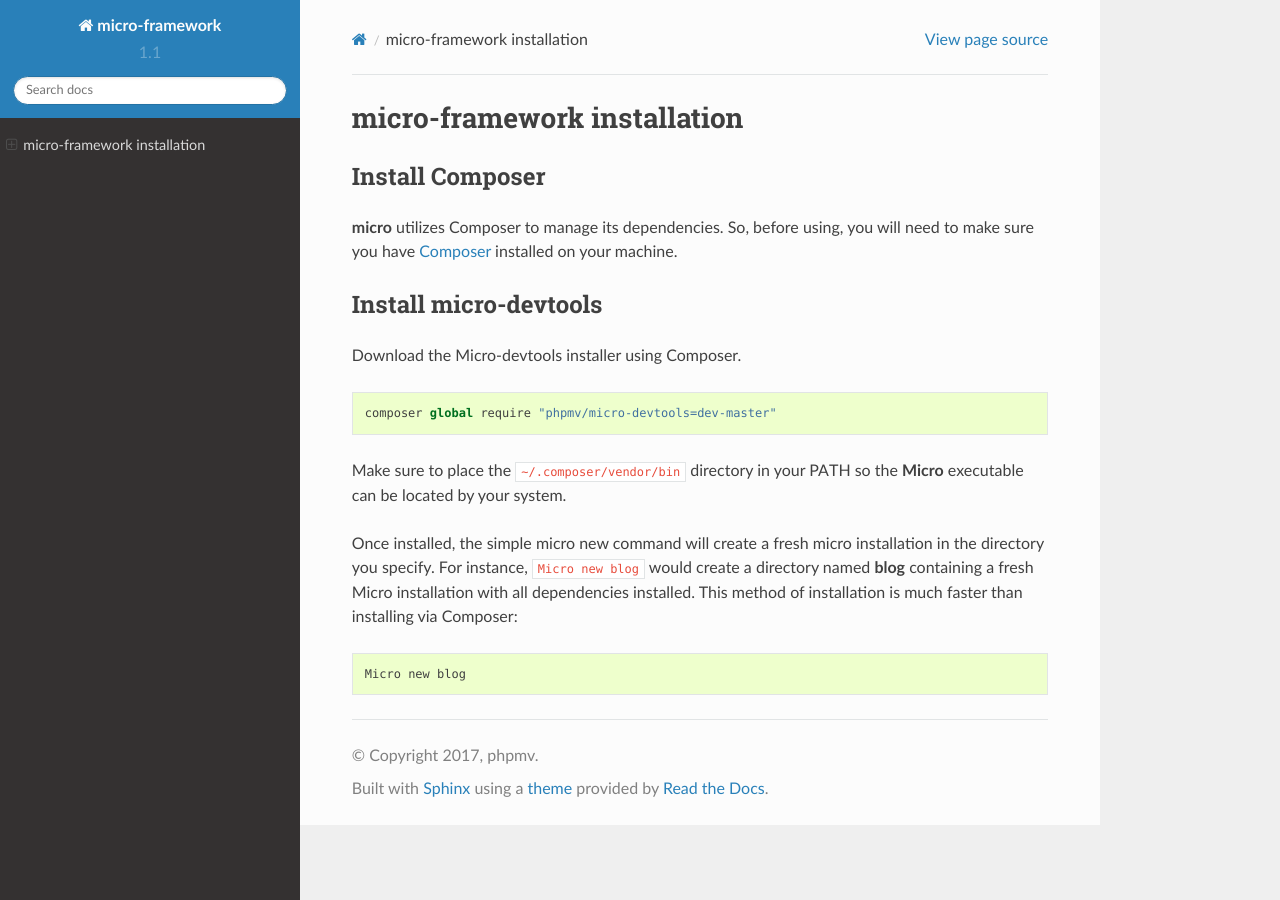
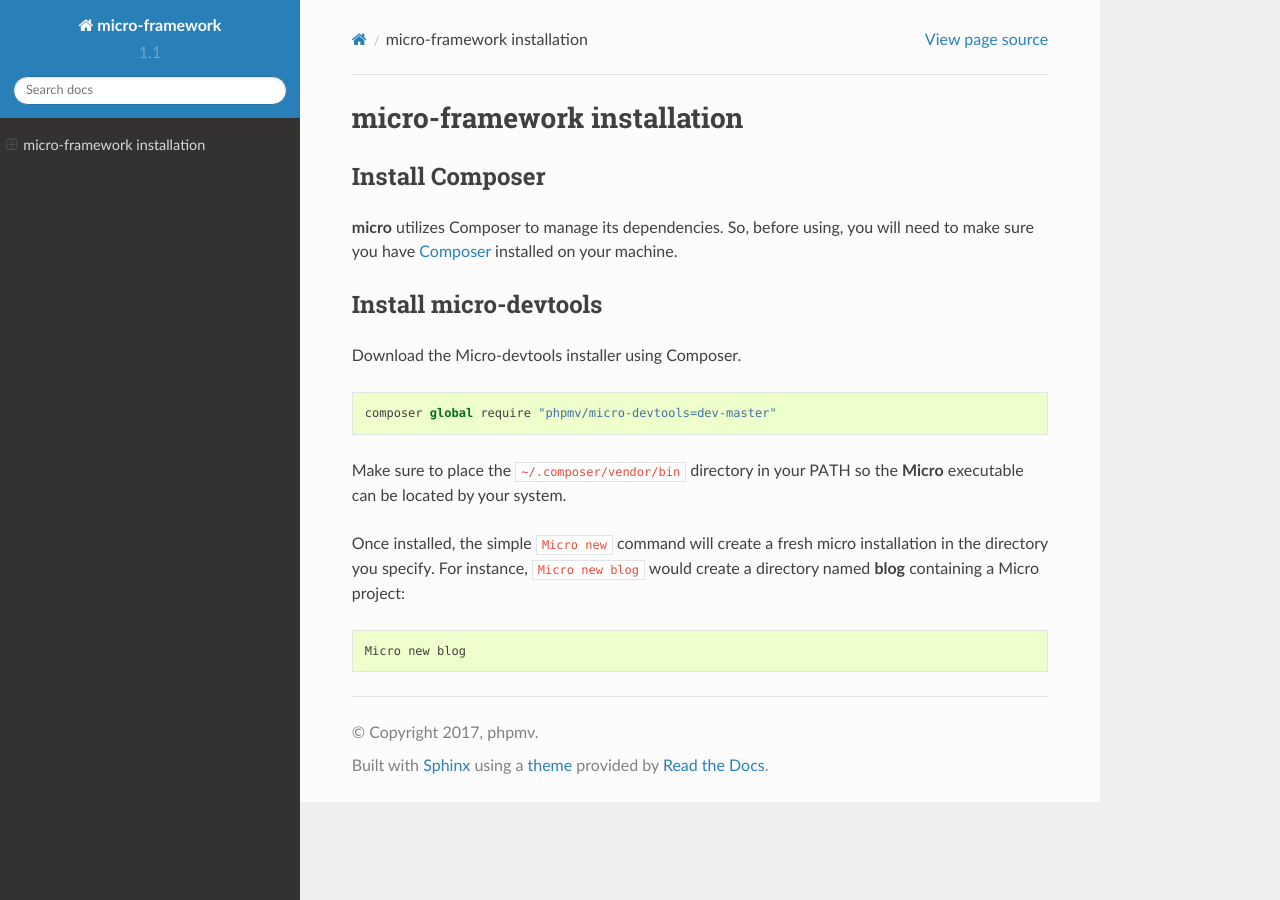
Before and after one commit to phpMv/ubiquity, a Sphinx documentation site: the page built from docs/install.rst, in a window 1280 px wide. Built offline with Sphinx 7.4.7 and the Read the Docs theme 2.0.0, drawn with Linux system fonts in a browser that asks for light colours.

```diff
--- a/docs/install.rst
+++ b/docs/install.rst
@@ -14,6 +14,7 @@ Download the Micro-devtools installer using Composer.
 Make sure to place the ``~/.composer/vendor/bin`` directory in your PATH so the **Micro** executable can be located by your system.
 
 
-Once installed, the simple micro new command will create a fresh micro installation in the directory you specify.
-For instance, ``Micro new blog`` would create a directory named **blog** containing a fresh Micro installation with all dependencies installed. This method of installation is much faster than installing via Composer: ::
+Once installed, the simple ``Micro new`` command will create a fresh micro installation in the directory you specify.
+For instance, ``Micro new blog`` would create a directory named **blog** containing a Micro project:
+::
     Micro new blog
```
Also changed, not shown: docs/createproject.rst (+23 -17 lines).
